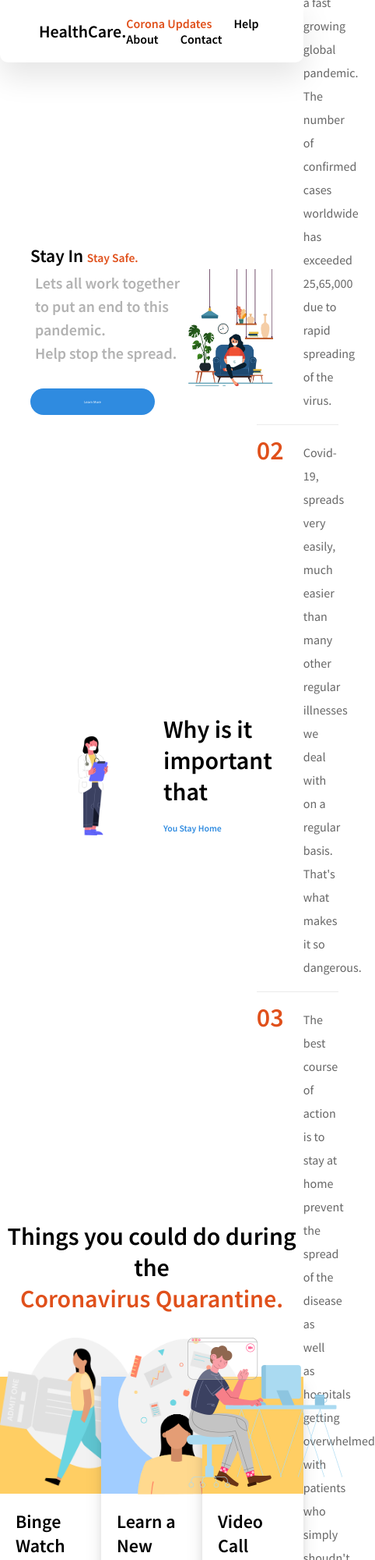
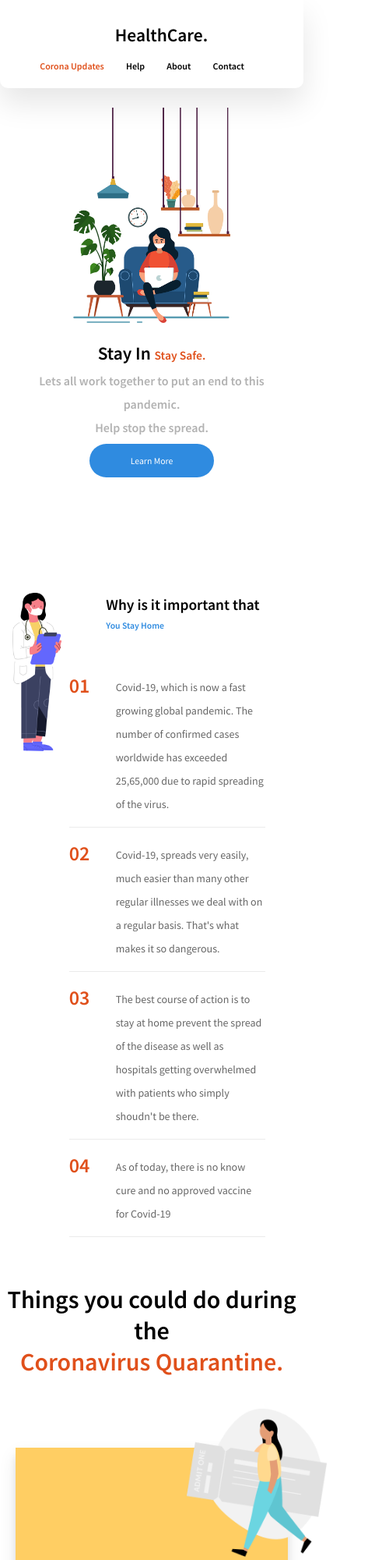
Before and after one commit to GlobularShip452/healtcare-website, a plain HTML site: page index.html in a window 390 px wide. Shown: the top 2000 px of the page at 78% size, 482 px wide, since content can reach past the window. Drawn offline with nearby package versions, Linux system fonts and the light colour scheme.

Commit message:
Design, animations and responsive done.
In this version I finished the whole fronted we had to do.

```diff
--- a/index.html
+++ b/index.html
@@ -6,6 +6,7 @@
     <link rel="stylesheet" href="./styles/styles.css">
     <link href="https://fonts.googleapis.com/css2?family=Source+Sans+Pro:wght@400;600&display=swap" rel="stylesheet">
     <link href="https://unpkg.com/aos@2.3.1/dist/aos.css" rel="stylesheet">
+    <link rel="stylesheet" href="./styles/responsive.css">
     <title>HealthCare</title>
 </head>
 <body>
@@ -84,8 +85,8 @@
                         </a>
                     </div>
                 </div>
-                <div class="card two">
-                    <img src="./img/learn.png   " class="cardtwoImg" alt="Movie Image">
+                <div class="card two" data-aos="fade-up" data-aos-duration="1300">
+                    <img src="./img/learn.png   " class="cardtwoImg" alt="Movie Image" data-aos="fade-up" data-aos-duration="1200">
                     <div class="cardbgtwo"></div>
                     <div class="cardContent">
                         <h2>Learn a New Skill</h2>
@@ -97,8 +98,8 @@
                         </a>
                     </div>
                 </div>
-                <div class="card three">
-                    <img src="./img/videocall.png" class="cardthreeImg" alt="Movie Image">
+                <div class="card three" data-aos="fade-up" data-aos-duration="1600">
+                    <img src="./img/videocall.png" class="cardthreeImg" alt="Movie Image" data-aos="fade-up" data-aos-duration="1300">
                     <div class="cardbgthree"></div>
                     <div class="cardContent">
                         <h2>Video Call</h2>
@@ -115,14 +116,14 @@
 
         <!-- BANNER AND FOOTER -->
         <div class="banner">
-            <div class="bannerText">
+            <div class="bannerText" data-aos="fade-right" data-aos-duration="1000">
                 <h1>Download the HealthCare App Today. <br> <span style="font-size: 1.6vw; font-weight: normal;" class="bannerInnerText">
                     Stay Updated and get all your medical needs taken care of!
                 </span></h1>
                 <a href="#"><img src="./img/AndroidPNG.png" alt="Android Download Image"></a>
                 <a href="#"><img src="./img/iosPNG.png" alt="IOS Download Image"></a>
             </div>
-            <div class="bannerImg">
+            <div class="bannerImg" data-aos="fade-up" data-aos-duration="1000">
                 <img src="./img/MobileApp.png" alt="Mobile Banner Image">
             </div>
         </div>
--- /dev/null
+++ b/styles/responsive.scss
@@ -0,0 +1,148 @@
+@media only screen and (max-width: 600px) {
+  .nav {
+    flex-direction: column;
+    justify-content: space-evenly;
+    padding: 20px;
+    height: auto;
+    overflow-y: hidden;
+
+    h4 {
+      font-size: 6vw;
+      margin-top: 10px;
+      margin-bottom: 14px;
+    }
+
+    .links {
+      a {
+        margin-right: 25px;
+        font-size: 12px;
+        font-weight: 600;
+      }
+    }
+  }
+
+  .landing {
+    flex-direction: column-reverse;
+    height: 750px;
+    justify-content: center;
+    align-items: center;
+    text-align: center;
+  }
+
+  .landingText {
+    h1 {
+      font-size: 6vw;
+      margin: 0 !important;
+    }
+    h3 {
+      font-size: 16px;
+    }
+
+    .btn {
+      margin: 0 auto;
+
+      a {
+        font-size: 3vw;
+      }
+    }
+  }
+
+  .landingImage img {
+      width: 52vw;
+      margin-bottom: 20px;
+  }
+
+  .about {
+      height: auto;
+      padding: 0px;
+      display: flex;
+      flex-direction: column;
+      justify-content: center;
+      align-items: center;
+  }
+
+  .aboutText {
+      padding: 0 50px;
+      height: 100px;
+
+      h1 {
+          left: 40px;
+          font-size: 5vw;
+      }
+
+      img {
+          width: 16vw;
+          top: 10px;
+          left: -30px;
+      }
+  }
+
+  .aboutList {
+      width: 75%;
+  }
+
+  ol {
+      li {
+          font-size: 26px;
+
+          p {
+              font-size: 14px;
+          }
+      }
+  }
+
+  .infoSection {
+      height: auto;
+  }
+
+  .infoHeader {
+      text-align: center;
+      margin: 40px 0;
+  }
+
+  .infoCards {
+      display: flex;
+      flex-direction: column;
+      padding: 50px;
+      justify-content: center;
+      align-items: center;
+      text-align: center;
+
+      .card {
+          margin-bottom: 60px;
+      }
+  }
+
+  .banner {
+      height: auto;
+      flex-direction: column;
+      padding: 50px;
+      justify-content: center;
+      align-items: center;
+      text-align: center;
+
+      h1 {
+          font-size: 6vw;
+      }
+  }
+
+  .bannerInnerText {
+      font-size: 3vw !important;
+  }
+
+  .bannerText {
+      img {
+          width: 20vw;
+      }
+  }
+
+  .bannerImg {
+      img {
+          width: 26vw;
+      }
+  }
+
+  .footer {
+      padding-bottom: 40px;
+  }
+}
--- a/styles/styles.scss
+++ b/styles/styles.scss
@@ -82,11 +82,19 @@ body {
         background-color: #2f8be0;
         border-radius: 45px;
         text-align: center;
+        transition: .1s ease-in-out;
+        cursor: pointer;
         a {
             font-size: 1.2vw;
             color: #fff;
         }
     }
+}
+
+.btn:hover {
+    cursor: pointer;
+        background-color: black;
+        transition: .1s ease-in-out;
 }
 
 .landingImage {
```
Also changed, not shown: styles/responsive.css (added), styles/styles.css, 2 other files.
